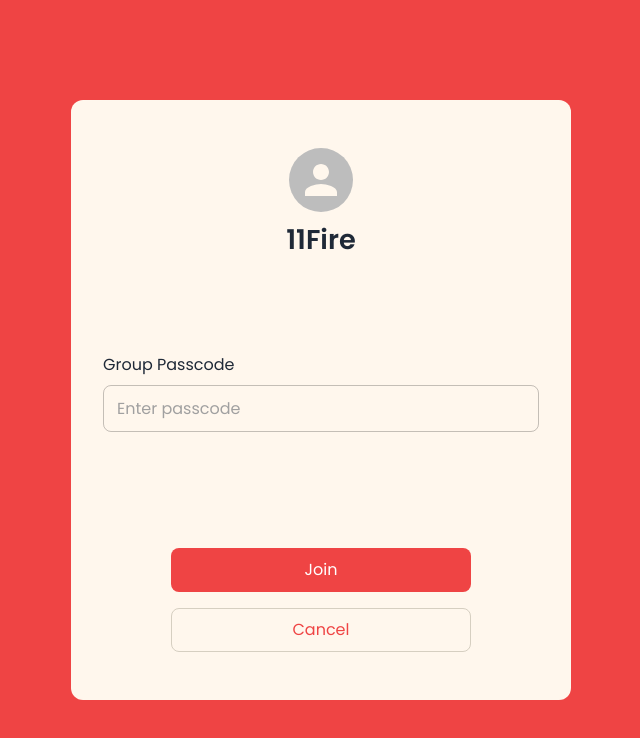
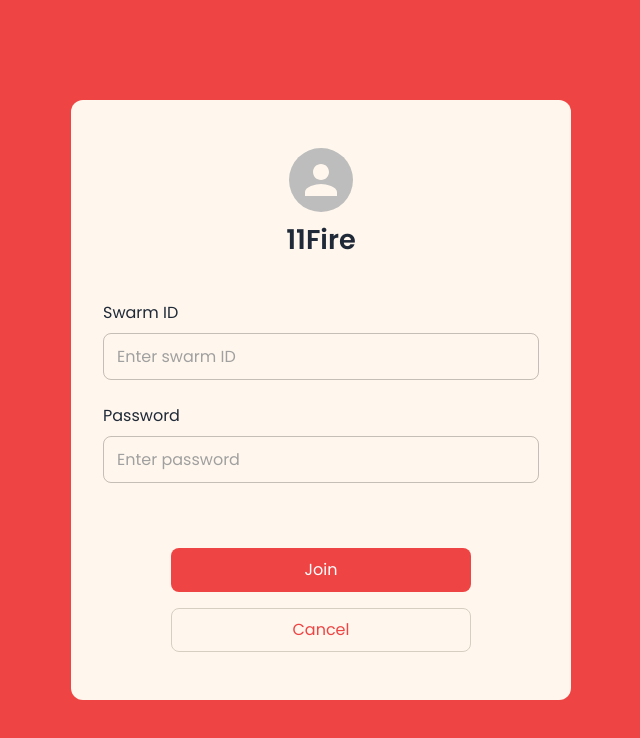
Before and after one commit to amaris0901/11Fire, a React (Create React App) app in the folder 11fire/: page /join-swarm in a window 1280 px wide. Shown: the top 738 px of the page, without its empty margins (319-959 px from the left). Built offline with nearby package versions, Linux system fonts and the light colour scheme; no server answers.

Commit message:
[add] Swarm User Option

```diff
--- a/11fire/src/Pages/CreateSwarm.tsx
+++ b/11fire/src/Pages/CreateSwarm.tsx
@@ -30,7 +30,9 @@ const CreateSwarm = () => {
 Swarm ID: ${swarmId}
 Password: ${password}
 
+
 Make sure to copy and save both.`);
+      localStorage.setItem('swarmId', swarmId);
       navigate('/user-option');
     } catch (err) {
       setError('Swarm creation failed');
--- a/11fire/src/Pages/JoinSwarm.tsx
+++ b/11fire/src/Pages/JoinSwarm.tsx
@@ -1,4 +1,3 @@
-// src/Pages/JoinSwarm.tsx
 import React, { useState } from 'react';
 import {
   Box,
@@ -9,17 +8,31 @@ import {
   useTheme,
 } from '@mui/material';
 import { useNavigate } from 'react-router-dom';
-
+import { joinSwarm } from '../api/swarm';
 
 const JoinSwarm = () => {
   const theme = useTheme();
   const navigate = useNavigate();
-  const [passcode, setPasscode] = useState('');
+  const [swarmId, setSwarmId] = useState('');
+  const [password, setPassword] = useState('');
+  const [error, setError] = useState('');
 
-  const handleJoin = () => {
-    navigate('/user-option');
+  const handleJoin = async () => {
+    setError('');
+    if (!swarmId || !password || password.length < 8) {
+      setError('Please enter valid swarm ID and a password (min 8 characters)');
+      return;
+    }
+    try {
+      await joinSwarm(swarmId, password);
+      alert(`Joined swarm successfully!
+Swarm ID: ${swarmId}`);
+      localStorage.setItem('swarmId', swarmId);
+      navigate('/user-option');
+    } catch (err) {
+      setError('Join failed. Please check swarm ID and password.');
+    }
   };
-
 
   return (
     <Box
@@ -46,59 +59,42 @@ const JoinSwarm = () => {
           alignItems: 'center',
         }}
       >
-        {/* Top section */}
         <Box sx={{ display: 'flex', flexDirection: 'column', alignItems: 'center' }}>
-          <Avatar
-            sx={{
-              width: 64,
-              height: 64,
-              bgcolor: 'grey.400',
-              mb: 1,
-            }}
-          />
-          <Typography
-            sx={{
-              fontSize: '1.7rem',
-              fontWeight: 700,
-              mb: 1,
-              color: theme.palette.text.primary,
-            }}
-          >
+          <Avatar sx={{ width: 64, height: 64, bgcolor: 'grey.400', mb: 1 }} />
+          <Typography sx={{ fontSize: '1.7rem', fontWeight: 700, mb: 1, color: theme.palette.text.primary }}>
             11Fire
           </Typography>
         </Box>
 
-        {/* Input section */}
         <Box sx={{ width: '100%' }}>
-          <Typography
-            sx={{
-              fontWeight: 500,
-              fontSize: '1rem',
-              color: theme.palette.text.primary,
-              mb: 1,
-            }}
-          >
-            Group Passcode
+          <Typography sx={{ fontWeight: 500, fontSize: '1rem', color: theme.palette.text.primary, mb: 1 }}>
+            Swarm ID
           </Typography>
-
           <TextField
             fullWidth
-            placeholder="Enter passcode"
-            value={passcode}
-            onChange={(e) => setPasscode(e.target.value)}
+            placeholder="Enter swarm ID"
+            value={swarmId}
+            onChange={(e) => setSwarmId(e.target.value)}
             variant="outlined"
-            sx={{
-              '& .MuiOutlinedInput-root': {
-                borderRadius: 2,
-              },
-              input: {
-                py: 1.5,
-              },
-            }}
+            sx={{ '& .MuiOutlinedInput-root': { borderRadius: 2 }, input: { py: 1.5 } }}
+          />
+
+          <Typography sx={{ fontWeight: 500, fontSize: '1rem', color: theme.palette.text.primary, mb: 1, mt: 3 }}>
+            Password
+          </Typography>
+          <TextField
+            fullWidth
+            placeholder="Enter password"
+            type="password"
+            value={password}
+            onChange={(e) => setPassword(e.target.value)}
+            error={!!error}
+            helperText={error}
+            variant="outlined"
+            sx={{ '& .MuiOutlinedInput-root': { borderRadius: 2 }, input: { py: 1.5 } }}
           />
         </Box>
 
-        {/* Bottom section: Buttons aligned at bottom */}
         <Box sx={{ width: '100%', display: 'flex', flexDirection: 'column', alignItems: 'center', mt: 4 }}>
           <Button
             onClick={handleJoin}
@@ -112,9 +108,7 @@ const JoinSwarm = () => {
               fontWeight: 500,
               height: 44,
               mb: 2,
-              '&:hover': {
-                bgcolor: theme.palette.primary.dark,
-              },
+              '&:hover': { bgcolor: theme.palette.primary.dark },
             }}
           >
             Join
@@ -133,9 +127,7 @@ const JoinSwarm = () => {
               fontWeight: 500,
               bgcolor: theme.palette.background.default,
               borderColor: theme.palette.custom.border,
-              '&:hover': {
-                bgcolor: '#f4ebe2',
-              },
+              '&:hover': { bgcolor: '#f4ebe2' },
             }}
           >
             Cancel
--- a/11fire/src/Pages/UserOption.tsx
+++ b/11fire/src/Pages/UserOption.tsx
@@ -1,7 +1,7 @@
-// src/Pages/SwarmOption.tsx
 import React from 'react';
 import { Box, Button, Typography, Avatar, useTheme } from '@mui/material';
 import { useNavigate } from 'react-router-dom';
+import { selectRole } from '../api/swarm';
 
 const UserOption = () => {
   const theme = useTheme();
@@ -59,19 +59,35 @@ const UserOption = () => {
         >
           11Fire
         </Typography>
-
         <Button
           variant="contained"
           sx={{ ...buttonStyle, mb: 2 }}
-          onClick={() => navigate('/files')}
+          onClick={async () => {
+            try {
+              const swarmId = localStorage.getItem('swarmId');
+              if (!swarmId) return alert('No Swarm ID found');
+              await selectRole(swarmId, 'user');
+              navigate('/files');
+            } catch (err) {
+              alert('Failed to select role');
+            }
+          }}
         >
-          Store Data
+          Use Storage
         </Button>
-
         <Button
           variant="contained"
-          sx={buttonStyle}
-          onClick={() => navigate('/provide-storage')}
+          sx={{ ...buttonStyle, mb: 2 }}
+          onClick={async () => {
+            try {
+              const swarmId = localStorage.getItem('swarmId');
+              if (!swarmId) return alert('No Swarm ID found');
+              await selectRole(swarmId, 'provider');
+              navigate('/provider-dashboard');
+            } catch (err) {
+              alert('Failed to select role');
+            }
+          }}
         >
           Provide Storage
         </Button>
--- a/11fire/src/api/swarm.ts
+++ b/11fire/src/api/swarm.ts
@@ -9,3 +9,17 @@ export const createSwarm = async (password: string) => {
     headers: { Authorization: `Bearer ${token}` },
   });
 };
+
+export const joinSwarm = async (swarmId: string, password: string) => {
+    const token = localStorage.getItem('token');
+    return axios.post(`${process.env.REACT_APP_API_BASE_URL}/api/swarm/join`, { swarmId, password }, {
+      headers: { Authorization: `Bearer ${token}` },
+    });
+  };
+
+export const selectRole = async (swarmId: string, tag: 'user' | 'provider') => {
+    const token = localStorage.getItem('token');
+    return axios.post(`${process.env.REACT_APP_API_BASE_URL}/api/swarm/role`, { swarmId, tag }, {
+      headers: { Authorization: `Bearer ${token}` },
+    });
+  };
```
